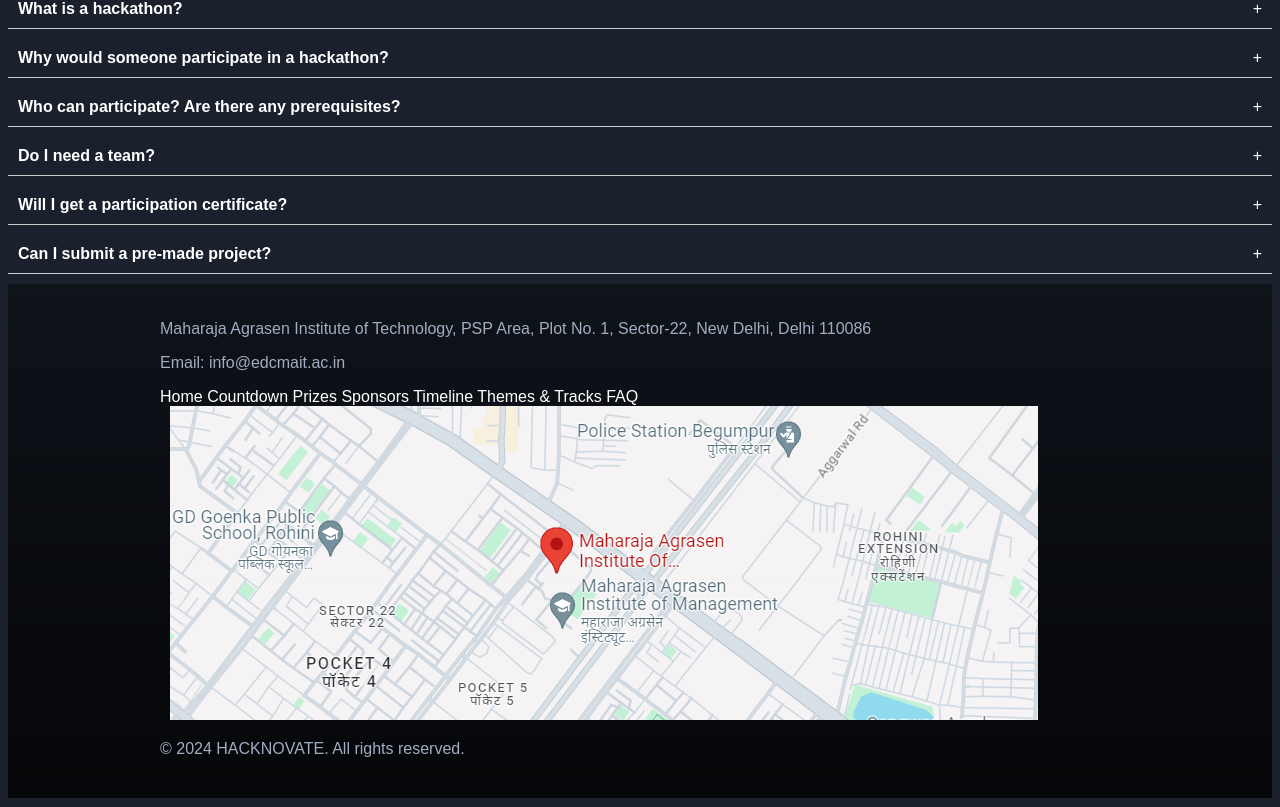
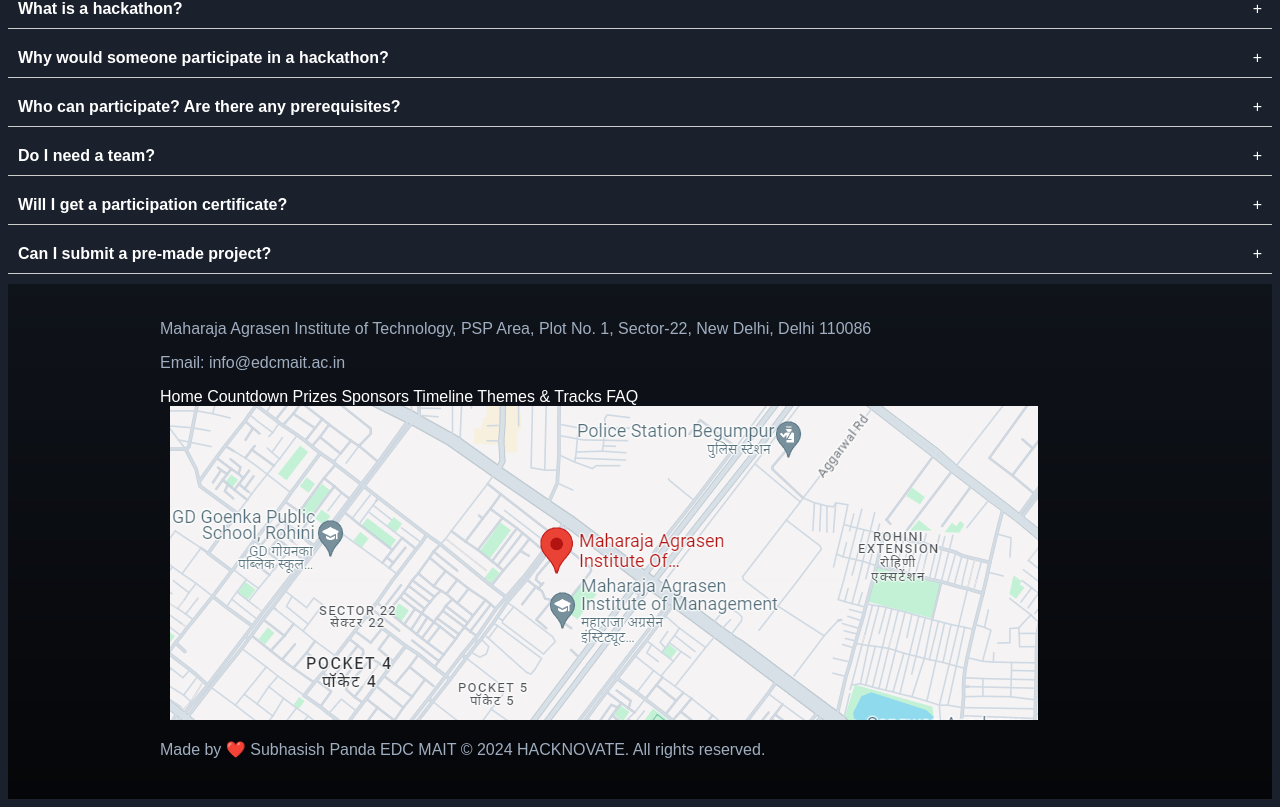
Before and after one commit to Codingpanda252/Hacknovate_Tnm_Website, a React (Create React App) app: page / in a window 1280 px wide. Shown: the part 4218-5025 px from the top of the page. Built offline with nearby package versions, Linux system fonts and the light colour scheme.

Commit message:
Technovate Tnm Website commit

```diff
--- a/src/App.js
+++ b/src/App.js
@@ -176,6 +176,7 @@ const App = () => {
               >
               </a>
               <p className="mb-2">
+                Made by ❤️ Subhasish Panda EDC MAIT
                 &copy; 2024 HACKNOVATE. All rights reserved.
               </p>
             </div>
```
